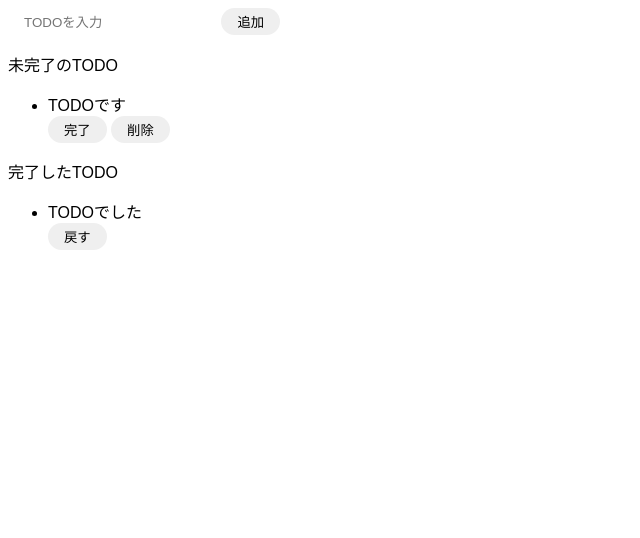
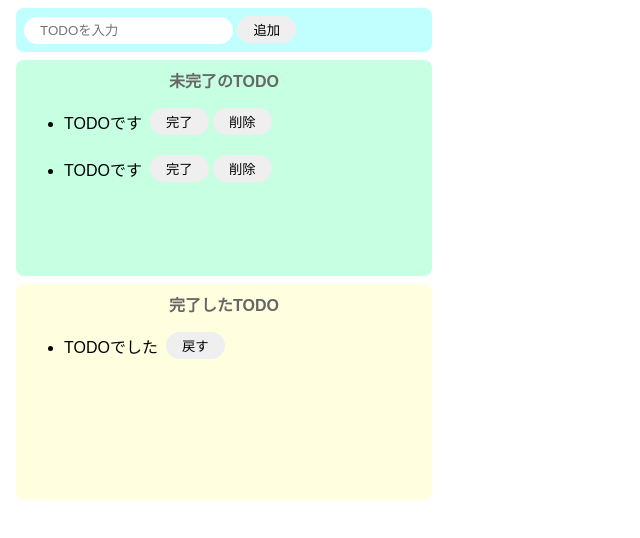
Before and after one commit to R-Tomishi/JS_ToDoApp, a website built with Parcel: page index.html in a window 1280 px wide. Shown: the whole page, without its empty margins (0-640 px from the left). Built offline with nearby package versions, Linux system fonts and the light colour scheme.

Commit message:
css_finish

```diff
--- a/index.html
+++ b/index.html
@@ -12,9 +12,16 @@
     </div>
     <div class="incomplete-area">
       <p class="title">未完了のTODO</p>
-      <ul>
+      <ul class="list-row">
         <li>TODOです</li>
-        <div class="list-row">
+        <div>
+          <button>完了</button>
+          <button>削除</button>
+        </div>
+      </ul>
+      <ul class="list-row">
+        <li>TODOです</li>
+        <div>
           <button>完了</button>
           <button>削除</button>
         </div>
@@ -22,9 +29,9 @@
     </div>
     <div class="complete-area">
       <p class="title">完了したTODO</p>
-      <ul>
+      <ul class="list-row">
         <li>TODOでした</li>
-        <div class="list-row">
+        <div>
           <button>戻す</button>
         </div>
       </ul>
--- a/src/styles.css
+++ b/src/styles.css
@@ -15,13 +15,17 @@ button {
   padding: 4px 16px;
 }
 
+li {
+  margin-right: 8px;
+}
+
 button:hover {
   background-color: #ff7fff;
   color: #fff;
   cursor: pointer;
 }
 
-input-area {
+.input-area {
   background-color: #c1ffff;
   width: 400px;
   padding: 8px;
@@ -29,7 +33,7 @@ input-area {
   border-radius: 8px;
 }
 
-incomplete-area {
+.incomplete-area {
   background-color: #c6ffe2;
   width: 400px;
   min-height: 200px;
@@ -38,7 +42,7 @@ incomplete-area {
   border-radius: 8px;
 }
 
-complete-area {
+.complete-area {
   background-color: #ffffe0;
   width: 400px;
   min-height: 200px;
@@ -47,14 +51,15 @@ complete-area {
   border-radius: 8px;
 }
 
-title {
+.title {
   text-align: center;
   margin-top: 0;
   font-weight: bold;
   color: #666;
 }
 
-list-row {
+.list-row {
   display: flex;
   align-items: center;
+  padding-bottom: 4px;
 }
```
